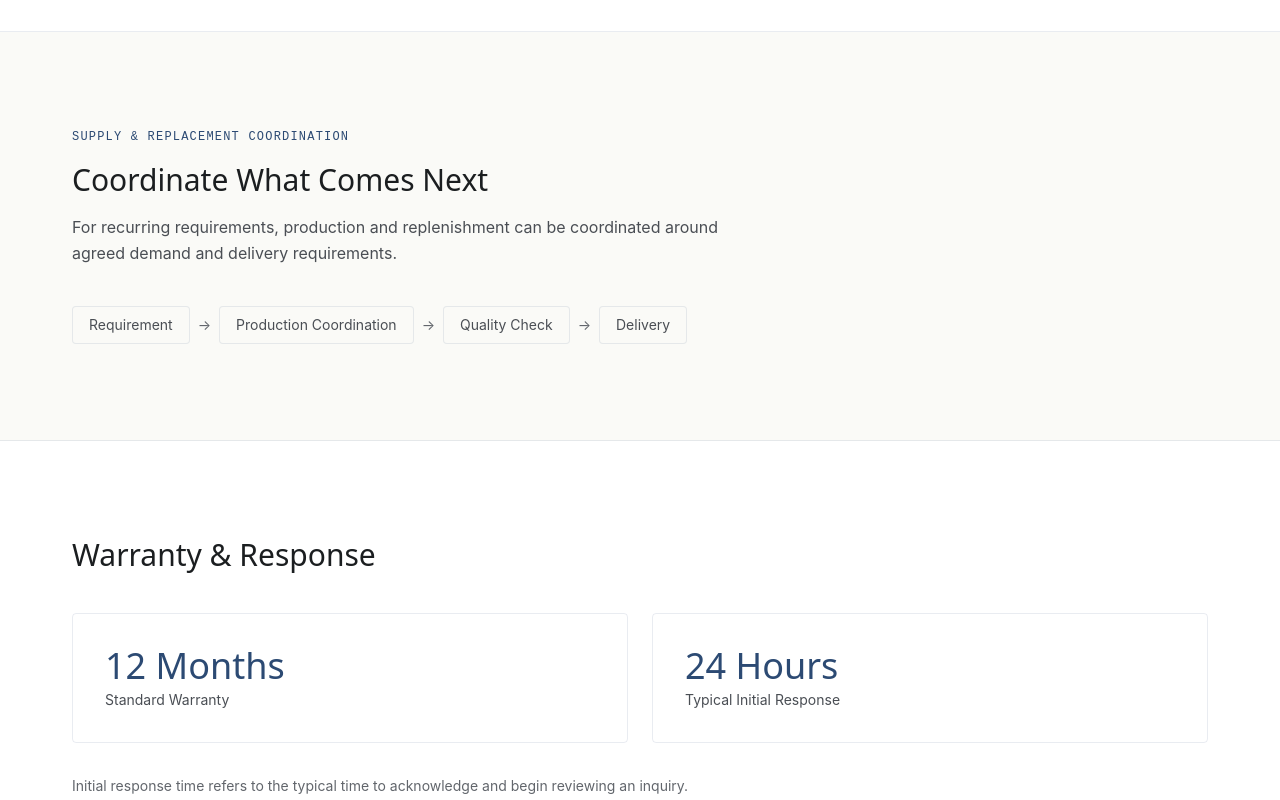
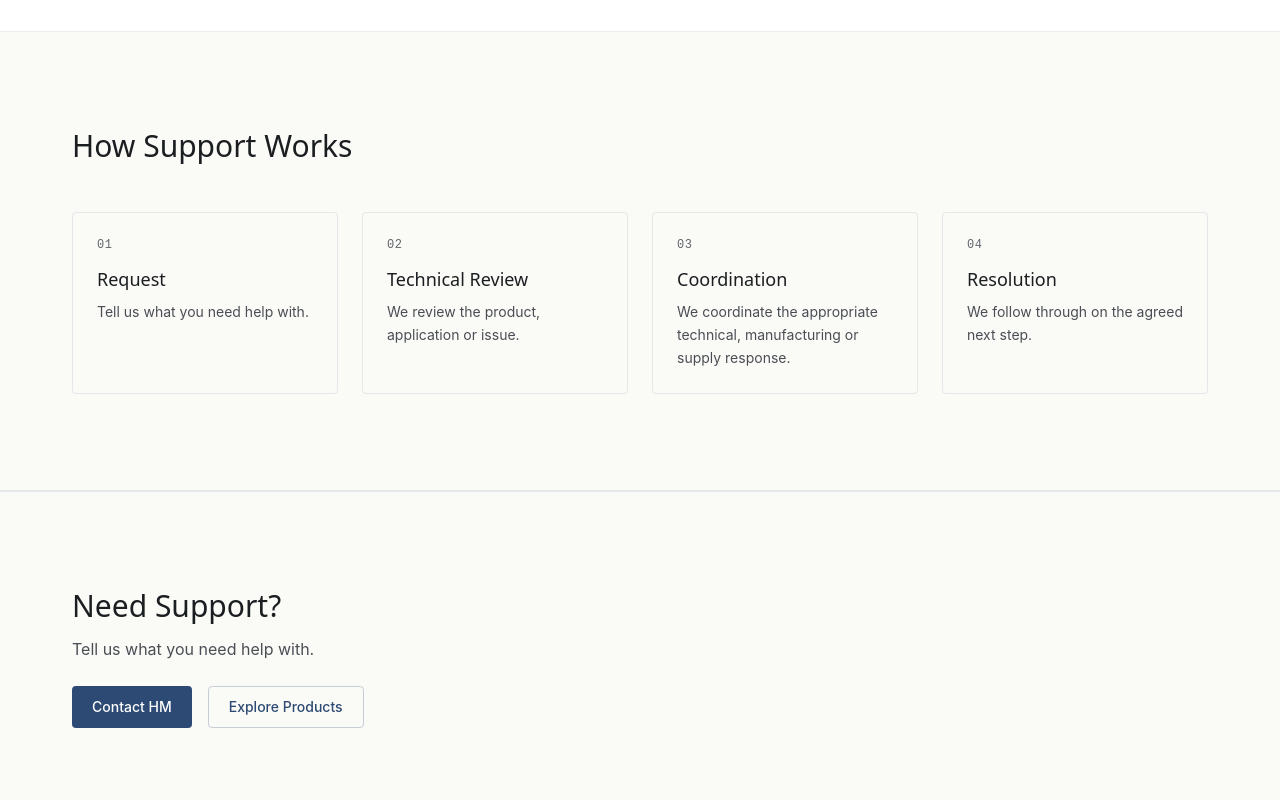
Before and after one commit to baizihuang-dijun/hm-hydraulics, a Next.js app: page /support in a window 1280 px wide. Shown: the part 1140-1940 px from the top of the page. Built offline with nearby package versions, Linux system fonts and the light colour scheme; a web font is replaced by a local one.

Commit message:
fix: Support page — remove Supply Coordination, Warranty period, and 24h response sections
Coze-Commit-Type: user
Coze-User-ID: 2750326345577628
Coze-Conversation-ID: 12897207

```diff
--- a/src/app/support/page.tsx
+++ b/src/app/support/page.tsx
@@ -117,80 +117,7 @@ export default function SupportPage() {
         </div>
       </section>
 
-      {/* 03 — Supply & Replacement Coordination */}
-      <section className="border-b border-[rgba(44,74,115,0.10)]">
-        <div className="max-w-[1200px] mx-auto px-6 md:px-8 py-16 md:py-24">
-          <div className="max-w-2xl">
-            <p className="eyebrow text-[#2C4A73] mb-4">
-              SUPPLY & REPLACEMENT COORDINATION
-            </p>
-            <h2 className="font-heading text-2xl md:text-3xl font-medium text-[#1B1E20] mb-4">
-              Coordinate What Comes Next
-            </h2>
-            <p className="text-[#4A4E54] leading-relaxed mb-10">
-              For recurring requirements, production and replenishment can be
-              coordinated around agreed demand and delivery requirements.
-            </p>
-
-            <div className="flex flex-col sm:flex-row sm:items-center gap-3 sm:gap-2 text-sm text-[#4A4E54]">
-              <span className="px-4 py-2 border border-[rgba(44,74,115,0.10)] rounded-md bg-[#FAFAF7]">
-                Requirement
-              </span>
-              <span className="text-[#62666C]" aria-hidden="true">
-                →
-              </span>
-              <span className="px-4 py-2 border border-[rgba(44,74,115,0.10)] rounded-md bg-[#FAFAF7]">
-                Production Coordination
-              </span>
-              <span className="text-[#62666C]" aria-hidden="true">
-                →
-              </span>
-              <span className="px-4 py-2 border border-[rgba(44,74,115,0.10)] rounded-md bg-[#FAFAF7]">
-                Quality Check
-              </span>
-              <span className="text-[#62666C]" aria-hidden="true">
-                →
-              </span>
-              <span className="px-4 py-2 border border-[rgba(44,74,115,0.10)] rounded-md bg-[#FAFAF7]">
-                Delivery
-              </span>
-            </div>
-          </div>
-        </div>
-      </section>
-
-      {/* 04 — Warranty & Response */}
-      <section className="border-b border-[rgba(44,74,115,0.10)] bg-white">
-        <div className="max-w-[1200px] mx-auto px-6 md:px-8 py-16 md:py-24">
-          <h2 className="font-heading text-2xl md:text-3xl font-medium text-[#1B1E20] mb-10">
-            Warranty & Response
-          </h2>
-
-          <div className="grid grid-cols-1 md:grid-cols-2 gap-6 mb-8">
-            <div className="p-8 border border-[rgba(44,74,115,0.10)] rounded-md">
-              <p className="font-heading text-4xl font-medium text-[#2C4A73] mb-1">
-                12 Months
-              </p>
-              <p className="text-sm text-[#4A4E54]">Standard Warranty</p>
-            </div>
-            <div className="p-8 border border-[rgba(44,74,115,0.10)] rounded-md">
-              <p className="font-heading text-4xl font-medium text-[#2C4A73] mb-1">
-                24 Hours
-              </p>
-              <p className="text-sm text-[#4A4E54]">
-                Typical Initial Response
-              </p>
-            </div>
-          </div>
-
-          <p className="text-sm text-[#62666C] leading-relaxed max-w-2xl">
-            Initial response time refers to the typical time to acknowledge and
-            begin reviewing an inquiry.
-          </p>
-        </div>
-      </section>
-
-      {/* 05 — How Support Works */}
+      {/* 03 — How Support Works */}
       <section className="border-b border-[rgba(44,74,115,0.10)]">
         <div className="max-w-[1200px] mx-auto px-6 md:px-8 py-16 md:py-24">
           <h2 className="font-heading text-2xl md:text-3xl font-medium text-[#1B1E20] mb-12">
```
